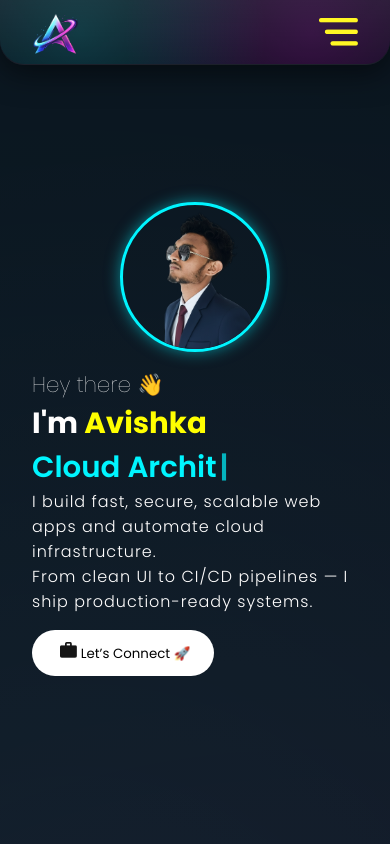
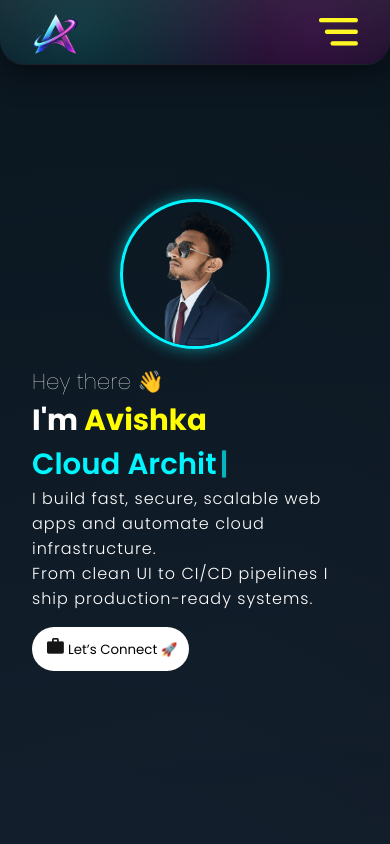
Before and after one commit to Avishka-55/avishka-55.github.io, a React (Vite) app: page / in a window 390 px wide. Shown: the top 844 px of the page. Built offline with nearby package versions, Linux system fonts and the light colour scheme.

Commit message:
UI overhaul, mobile improvements, animations

```diff
--- a/src/components/Intro/Intro.jsx
+++ b/src/components/Intro/Intro.jsx
@@ -41,7 +41,7 @@ const Intro = () => {
             <p className="introPara">
               I build fast, secure, scalable web apps and automate cloud infrastructure.
               <br/>
-              From clean UI to CI/CD pipelines — I ship production-ready systems.
+              From clean UI to CI/CD pipelines  I ship production-ready systems.
             </p>
 
             <Link to="contact" smooth={true} duration={500}>
--- a/src/components/Intro/intro.css
+++ b/src/components/Intro/intro.css
@@ -52,9 +52,10 @@
 .btn {
     background: white;
     margin: 1rem 0;
-    padding: 0.75rem 1.5rem;
+    padding: 0.7rem 0.7rem;
     border: none;
     border-radius: 2rem;
+    cursor: pointer;
 }
 
 .btnImg {
@@ -82,16 +83,17 @@
   }
 
 .mobileAvatar {
-
+  margin-top: -0.5rem;
   display: block;
-    width: 150px;
-    height: 150px;
+  width: clamp(110px, 55vw, 150px);
+  height: clamp(110px, 55vw, 150px);
   border-radius: 50%;
   object-fit: cover;
-    object-position:center 10%;
+  object-position: center 10%;
   margin-bottom: 1rem;
   border: 3px solid #00f5ff;
   box-shadow: 0 0 15px rgba(0,245,255,0.5);
-    align-self: center;        /* 👈 only avatar centered */
+  align-self: center;
 }
+
 }
--- a/src/components/Works/Works.css
+++ b/src/components/Works/Works.css
@@ -50,7 +50,7 @@
 
 .liveTag {
   margin-top: 0.75rem;
-  padding: 1rem 2rem;
+  padding: 0.5rem 2rem;
   border-radius: 999px;
   font-size: 0.9rem;
   font-weight: 600;
```
Lines whose indentation alone changed are shown as unchanged.
